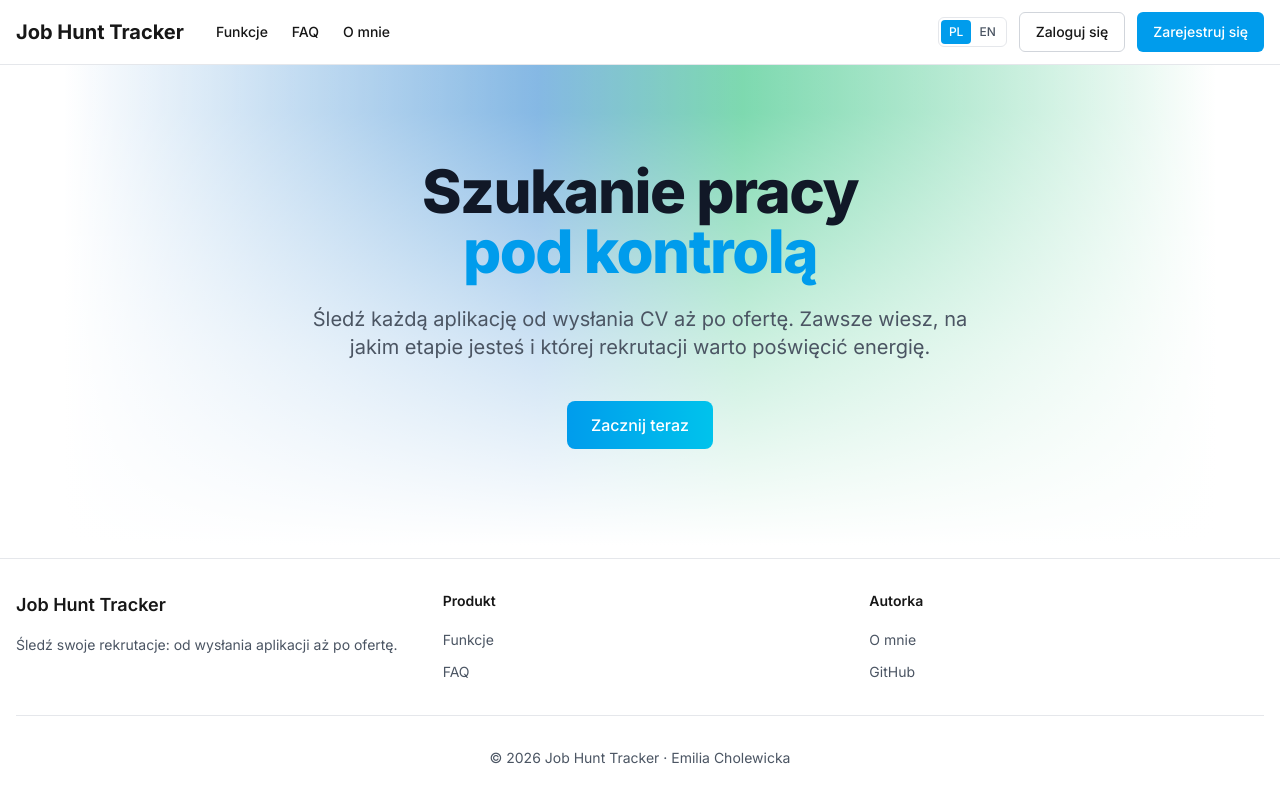
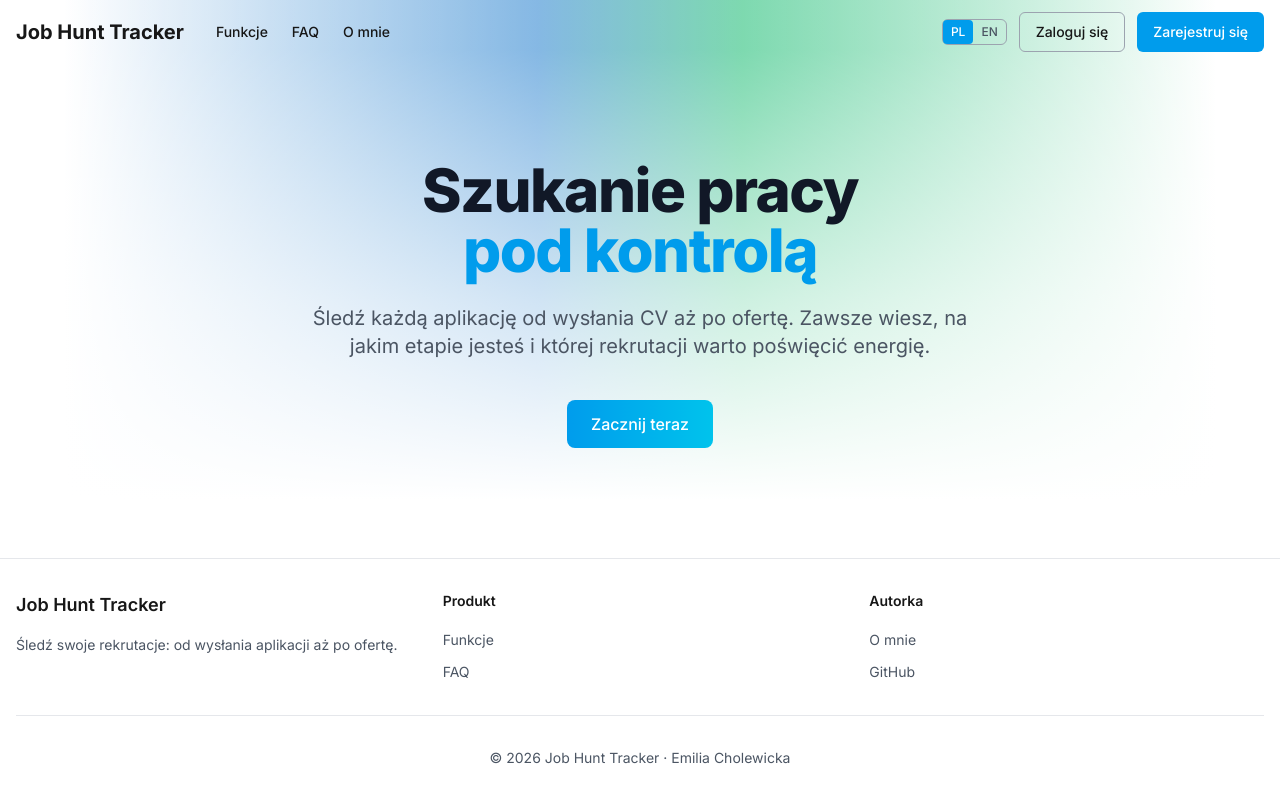
Before and after one commit to s18914/job-hunt-tracker, a Next.js app: page / in a window 1280 px wide. Built offline with nearby package versions, Linux system fonts and the light colour scheme; no server answers.

Commit message:
adjust dark mode

```diff
--- a/app/(auth)/layout.tsx
+++ b/app/(auth)/layout.tsx
@@ -27,10 +27,12 @@ async function LocalizedAuthLayout({
 
   return (
     <I18nProvider locale={locale} dictionary={t}>
-      <div className="relative">
+      <div className="relative isolate">
         <div className="absolute right-4 top-4">
           <LanguageSwitcher />
         </div>
+        <div className="bg-gradient top-0 h-full absolute w-full -z-20"></div>
+        <div className="bg-gradient-round-white dark:bg-gradient-round-white-dark-mode top-0 h-full absolute w-full -z-10"></div>
         {children}
       </div>
     </I18nProvider>
--- a/app/(auth)/signin/page.tsx
+++ b/app/(auth)/signin/page.tsx
@@ -51,7 +51,7 @@ export default function SignInPage() {
   }, initialState)
 
   return (
-    <div className="min-h-screen flex flex-col justify-center py-12 sm:px-6 lg:px-8 bg-gray-50 dark:bg-[#121212]">
+    <div className="min-h-screen flex flex-col justify-center py-12 sm:px-6 lg:px-8">
       <div className="sm:mx-auto sm:w-full sm:max-w-md">
         <h1 className="text-center text-3xl font-extrabold text-gray-900 dark:text-white">
           Job Hunt Tracker
--- a/app/(auth)/signup/page.tsx
+++ b/app/(auth)/signup/page.tsx
@@ -50,7 +50,7 @@ export default function SignUpPage() {
   }, initialState)
 
   return (
-    <div className="min-h-screen flex flex-col justify-center py-12 sm:px-6 lg:px-8 bg-gray-50 dark:bg-[#121212]">
+    <div className="min-h-screen flex flex-col justify-center py-12 sm:px-6 lg:px-8">
       <div className="sm:mx-auto sm:w-full sm:max-w-md">
         <h1 className="text-center text-3xl font-extrabold text-gray-900 dark:text-white">
           Job Hunt Tracker
--- a/app/(marketing)/layout.tsx
+++ b/app/(marketing)/layout.tsx
@@ -30,8 +30,10 @@ async function LocalizedMarketingLayout({
 
   return (
     <I18nProvider locale={locale} dictionary={t}>
-      <div className="flex min-h-screen flex-col">
-        <header className="border-b border-gray-200 dark:border-dark-border-subtle bg-white dark:bg-dark-base">
+      <div className="flex min-h-screen flex-col relative">
+        <div className="bg-gradient top-0 h-full max-h-[500px] absolute w-full z-[-20]"></div>
+        <div className="bg-gradient-white dark:bg-gradient-white-dark-mode  top-0 h-full max-h-[500px] absolute w-full z-[-10]"></div>
+        <header>
           <div className="container mx-auto flex h-16 items-center justify-between px-4">
             <div className="flex items-center gap-8">
               <Link
@@ -77,7 +79,7 @@ async function LocalizedMarketingLayout({
 
         <main className="flex-1">{children}</main>
 
-        <footer className="border-t border-gray-200 dark:border-dark-border-subtle bg-white dark:bg-dark-base">
+        <footer className="border-t border-gray-200 dark:border-dark-border-subtle bg-white dark:bg-[#1f1f1f]">
           <div className="container mx-auto px-4 py-8">
             <div className="grid grid-cols-1 gap-8 md:grid-cols-3">
               <div>
@@ -133,7 +135,7 @@ async function LocalizedMarketingLayout({
                 </ul>
               </div>
             </div>
-            <div className="mt-8 border-t pt-8 text-center">
+            <div className="mt-8 border-t dark:border-dark-border-subtle pt-8 text-center">
               <p className="text-sm text-gray-600">
                 &copy; <Timestamp /> Job Hunt Tracker · Emilia Cholewicka
               </p>
--- a/app/(marketing)/page.tsx
+++ b/app/(marketing)/page.tsx
@@ -6,9 +6,7 @@ export default async function LandingPage() {
   const t = await getDictionary()
 
   return (
-    <div className="max-w-7xl mx-auto py-16 sm:py-24 relative">
-      <div className="bg-gradient"></div>
-      <div className="bg-gradient-white"></div>
+    <div className="max-w-7xl mx-auto py-16 sm:py-24">
       <div className="text-center max-h-[500px] px-4 sm:px-6">
         <h1 className="text-4xl sm:text-5xl md:text-6xl font-extrabold text-gray-900 dark:text-white tracking-tight">
           {t.home.titleStart} <br className="hidden sm:block" />
--- a/app/components/LanguageSwitcher.tsx
+++ b/app/components/LanguageSwitcher.tsx
@@ -14,7 +14,7 @@ export default function LanguageSwitcher() {
     <div
       role="group"
       aria-label={t.nav.language}
-      className="inline-flex rounded-md border border-gray-200 p-0.5 text-xs font-medium dark:border-dark-border-default"
+      className="inline-flex rounded-md border border-gray-400 text-xs font-medium dark:border-dark-border-default"
     >
       {locales.map((option) => (
         <button
--- a/app/components/ui/Button.tsx
+++ b/app/components/ui/Button.tsx
@@ -29,11 +29,11 @@ export default function Button({
     // The gradient is twice as wide as the button; on hover it slides from left to right
     gradient:
       'bg-gradient-to-r from-primary-600 via-accent-500 to-primary-600 bg-[length:200%_100%] bg-left text-white transition-[background-position] duration-500 ease-out hover:bg-right motion-reduce:transition-none',
-    primary: 'bg-primary-600 text-white hover:bg-primary-700 active:bg-primary-800',
+    primary:
+      'bg-primary-600 text-white hover:bg-primary-700 active:bg-primary-800',
     secondary:
       'bg-gray-200 text-gray-900 hover:bg-gray-300 dark:bg-gray-700 dark:text-gray-100 dark:hover:bg-gray-600',
-    outline:
-      'border border-gray-300 bg-transparent hover:bg-gray-100 dark:border-dark-border-medium dark:hover:bg-gray-800 dark:hover:text-gray-100 dark:text-gray-100',
+    outline: 'border border-gray-400 bg-transparent hover:border-gray-600 ',
     ghost:
       'bg-transparent hover:bg-gray-100 dark:hover:bg-gray-800 dark:hover:text-gray-100 dark:text-gray-100',
     danger: 'bg-red-600 text-white hover:bg-red-700',
--- a/app/globals.css
+++ b/app/globals.css
@@ -38,7 +38,7 @@
 
 @media (prefers-color-scheme: dark) {
   :root {
-    --background: #121212;
+    --background: #1f1f1f;
     --foreground: #ededed;
   }
 }
@@ -111,8 +111,6 @@ body {
 }
 
 .bg-gradient {
-  top: 0;
-  height: 100%;
   background-image: linear-gradient(
     90deg,
     hsla(0, 0%, 100%, 0) 5%,
@@ -120,9 +118,6 @@ body {
     rgba(2, 181, 100, 0.7) 58%,
     hsla(0, 0%, 100%, 0) 95%
   );
-  position: absolute;
-  width: 100%;
-  z-index: -20;
 }
 
 @media only screen and (max-width: 440px) {
@@ -136,16 +131,44 @@ body {
   }
 }
 
+/* Inside @layer so Tailwind variants work, e.g. dark:bg-gradient-white-dark-mode */
+@layer components {
   .bg-gradient-white {
-  top: 0;
-  height: 100%;
     background: linear-gradient(
       1turn,
       #fff,
       hsla(0, 0%, 100%, 0.72) 40%,
       hsla(0, 0%, 100%, 0.27) 90%
     );
-  z-index: -10;
-  position: absolute;
-  width: 100%;
   }
+
+  .bg-gradient-white-dark-mode {
+    background: linear-gradient(
+      1turn,
+      #1f1f1f,
+      hsla(0, 0%, 7%, 0.72) 40%,
+      hsla(0, 0%, 8%, 0.27) 90%
+    );
+  }
+}
+
+@layer components {
+  /* Radial: the first stop is the centre, the last one the edges */
+  .bg-gradient-round-white {
+    background: radial-gradient(
+      ellipse at 50% 50%,
+      hsla(0, 0%, 100%, 0.27),
+      hsla(0, 0%, 100%, 0.63) 30%,
+      #fff 60%
+    );
+  }
+
+  .bg-gradient-round-white-dark-mode {
+    background: radial-gradient(
+      ellipse at 50% 50%,
+      hsla(0, 0%, 8%, 0.27),
+      hsla(0, 0%, 7%, 0.72) 40%,
+      #1f1f1f 90%
+    );
+  }
+}
```
Lines whose indentation alone changed are shown as unchanged.
